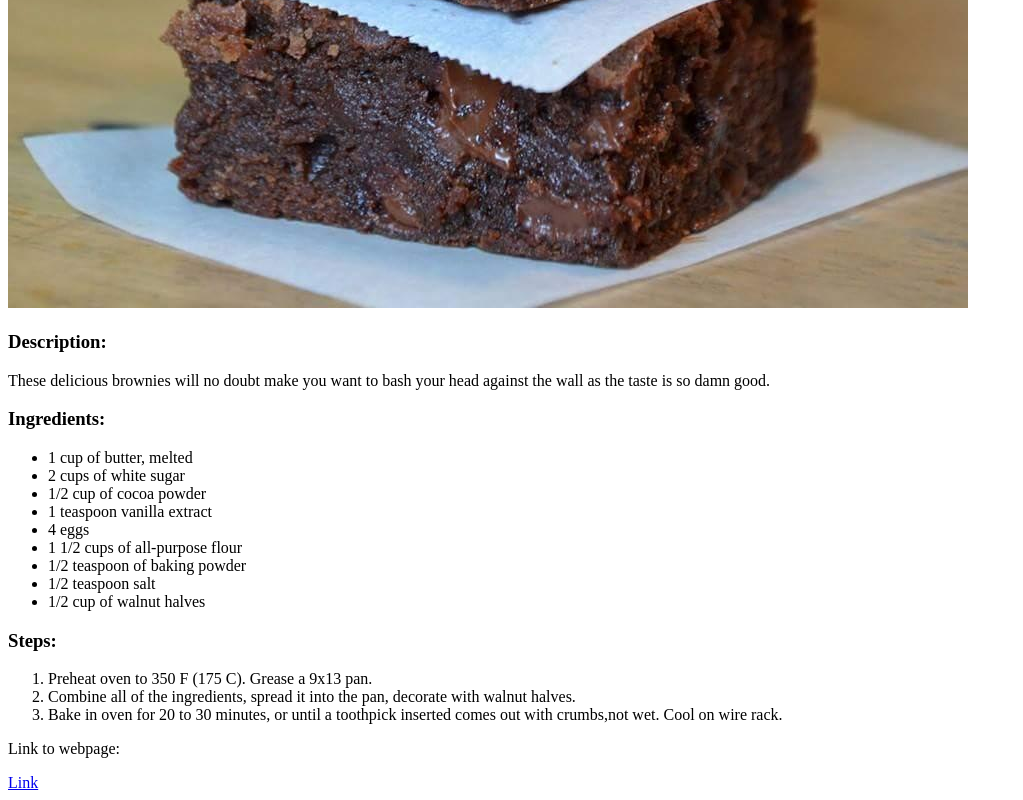
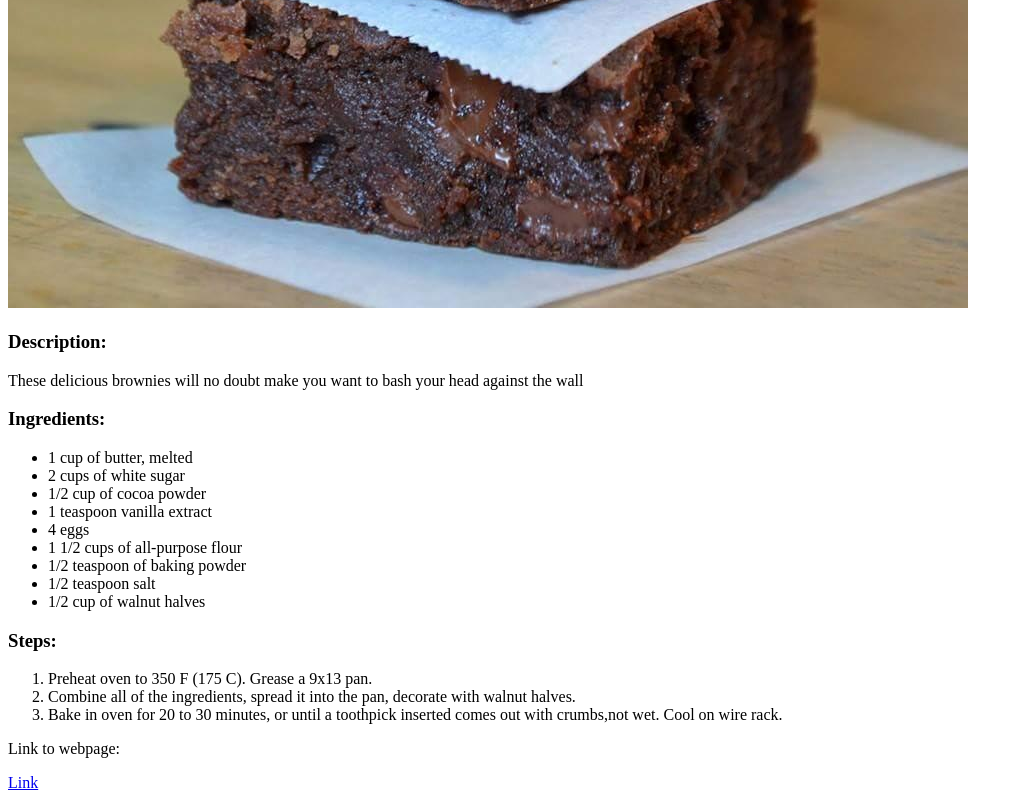
Before and after one commit to LLLLL-20/odin-recipes, a plain HTML site: page recipes/brownies.html in a window 1280 px wide. Shown: the part 771-1571 px from the top of the page, without its empty margins (0-1023 px from the left). Drawn offline with Linux system fonts and the light colour scheme.

Commit message:
Touched up brownies.html

```diff
--- a/recipes/brownies.html
+++ b/recipes/brownies.html
@@ -15,8 +15,7 @@
 
         <h3>Description:</h3>
         <p>These delicious brownies will no doubt make you want
-            to bash your head against the wall as the taste is so damn
-            good.</p>
+            to bash your head against the wall</p>
 
         <h3>Ingredients:</h3>
         <ul>
```
